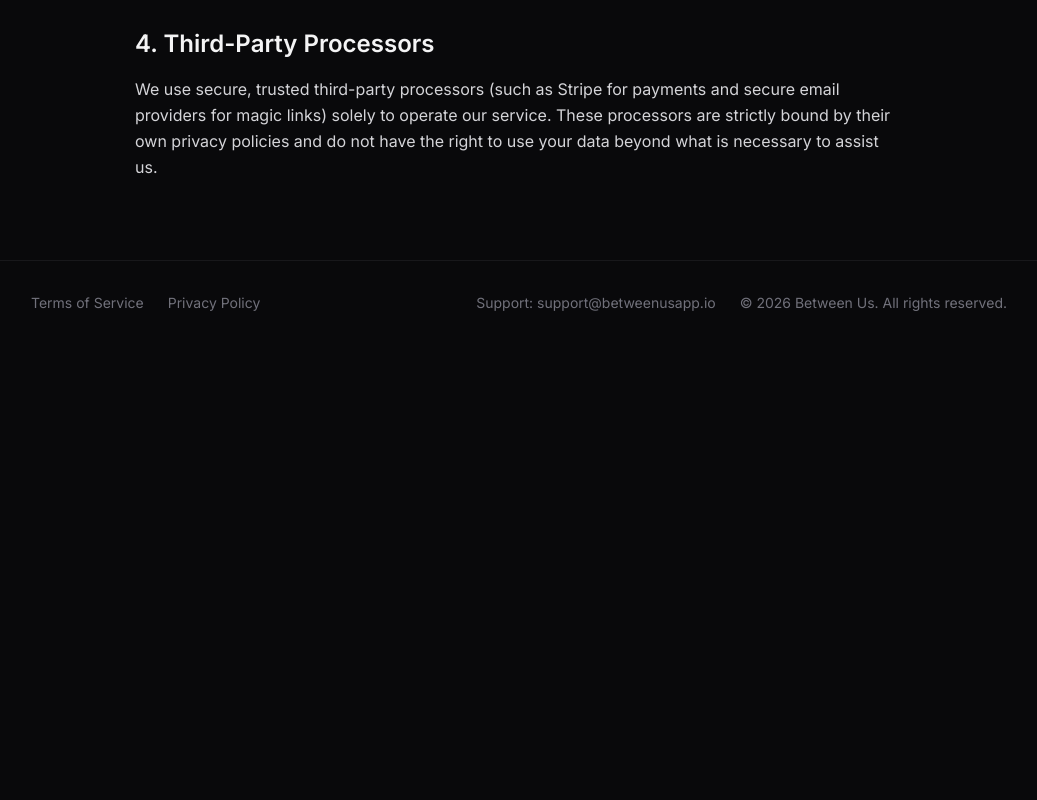
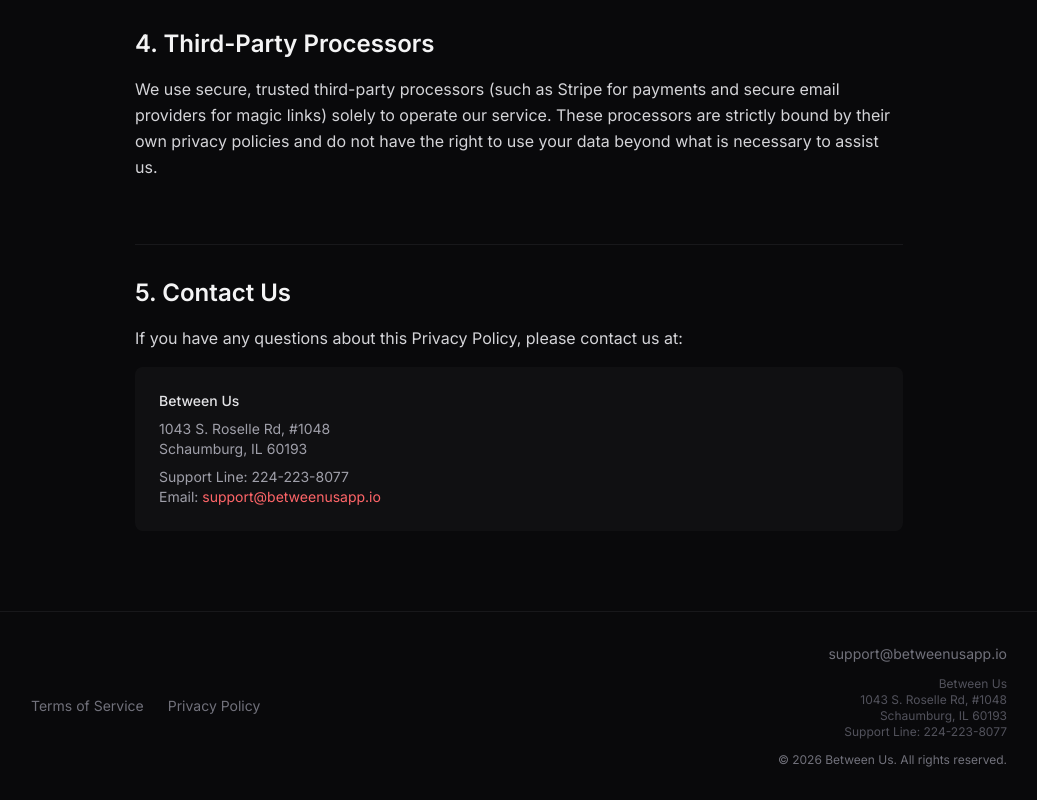
Before and after one commit to jdavis641/between-us, a Next.js app: page /privacy in a window 1280 px wide. Shown: the part 873-1673 px from the top of the page, without its empty margins (121-1158 px from the left). Before the commit the page ends 1218 px from the top, so only its background shows below. Built offline with nearby package versions, Linux system fonts and the light colour scheme.

Commit message:
Update legal OPSEC contact info and support line

```diff
--- a/app/privacy/page.tsx
+++ b/app/privacy/page.tsx
@@ -41,6 +41,20 @@ export default function PrivacyPolicy() {
             We use secure, trusted third-party processors (such as Stripe for payments and secure email providers for magic links) solely to operate our service. These processors are strictly bound by their own privacy policies and do not have the right to use your data beyond what is necessary to assist us.
           </p>
         </section>
+
+        <section className="mt-8 border-t border-zinc-900 pt-8">
+          <h2 className="text-2xl font-semibold text-zinc-100 mb-4">5. Contact Us</h2>
+          <p className="leading-relaxed mb-4">
+            If you have any questions about this Privacy Policy, please contact us at:
+          </p>
+          <div className="bg-zinc-900/50 p-6 rounded-lg text-sm text-zinc-400">
+            <p className="text-zinc-200 font-medium mb-2">Between Us</p>
+            <p>1043 S. Roselle Rd, #1048</p>
+            <p>Schaumburg, IL 60193</p>
+            <p className="mt-2">Support Line: 224-223-8077</p>
+            <p>Email: <a href="mailto:support@betweenusapp.io" className="text-red-400 hover:text-red-300">support@betweenusapp.io</a></p>
+          </div>
+        </section>
       </div>
     </main>
   );
--- a/app/terms/page.tsx
+++ b/app/terms/page.tsx
@@ -38,6 +38,20 @@ export default function TermsOfService() {
             The Service is provided "as is". We make no warranties, expressed or implied, and hereby disclaim and negate all other warranties, including without limitation, implied warranties or conditions of merchantability, fitness for a particular purpose, or non-infringement of intellectual property or other violation of rights.
           </p>
         </section>
+
+        <section className="mt-8 border-t border-zinc-900 pt-8">
+          <h2 className="text-2xl font-semibold text-zinc-100 mb-4">5. Contact Us</h2>
+          <p className="leading-relaxed mb-4">
+            If you have any questions about these Terms, please contact us at:
+          </p>
+          <div className="bg-zinc-900/50 p-6 rounded-lg text-sm text-zinc-400">
+            <p className="text-zinc-200 font-medium mb-2">Between Us</p>
+            <p>1043 S. Roselle Rd, #1048</p>
+            <p>Schaumburg, IL 60193</p>
+            <p className="mt-2">Support Line: 224-223-8077</p>
+            <p>Email: <a href="mailto:support@betweenusapp.io" className="text-red-400 hover:text-red-300">support@betweenusapp.io</a></p>
+          </div>
+        </section>
       </div>
     </main>
   );
--- a/src/components/Footer.tsx
+++ b/src/components/Footer.tsx
@@ -13,11 +13,19 @@ export default function Footer() {
           </Link>
         </div>
 
-        <div className="flex items-center gap-6 flex-col md:flex-row">
-          <a href="mailto:support@betweenusapp.io" className="hover:text-zinc-300 transition-colors">
-            Support: support@betweenusapp.io
-          </a>
-          <span>&copy; 2026 Between Us. All rights reserved.</span>
+        <div className="flex items-center gap-6 flex-col md:flex-row text-center md:text-right">
+          <div className="flex flex-col gap-1">
+            <a href="mailto:support@betweenusapp.io" className="hover:text-zinc-300 transition-colors">
+              support@betweenusapp.io
+            </a>
+            <div className="text-xs text-zinc-600 mt-2">
+              <p>Between Us</p>
+              <p>1043 S. Roselle Rd, #1048</p>
+              <p>Schaumburg, IL 60193</p>
+              <p>Support Line: 224-223-8077</p>
+            </div>
+            <span className="mt-2 text-xs">&copy; 2026 Between Us. All rights reserved.</span>
+          </div>
         </div>
       </div>
     </footer>
```
